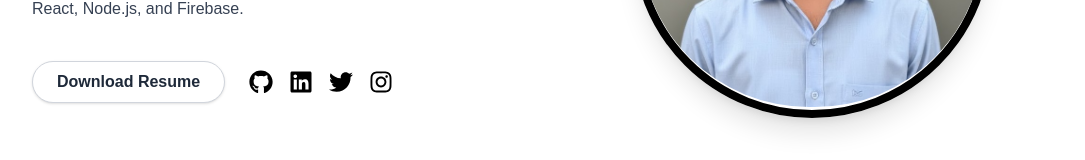
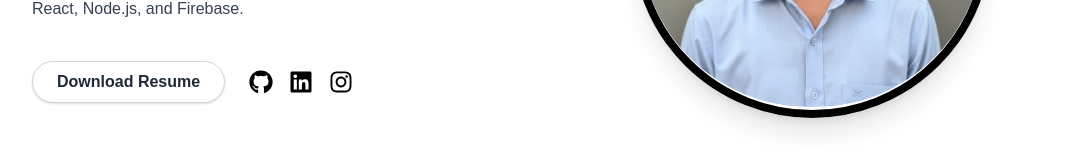
Before and after one commit to JagdishChoudhary04/Portfolio, a Next.js app: page / in a window 1280 px wide. Shown: the part 466-626 px from the top of the page, without its empty margins (96-1181 px from the left). Built offline with nearby package versions, Linux system fonts and the light colour scheme.

Commit message:
4.12 - Updated Hero & Experience Section

```diff
--- a/src/components/Hero.tsx
+++ b/src/components/Hero.tsx
@@ -1,5 +1,5 @@
 "use client";
-import { FaGithub, FaLinkedin, FaTwitter, FaInstagram } from "react-icons/fa";
+import { FaGithub, FaLinkedin, FaInstagram } from "react-icons/fa";
 import Image from "next/image";
 import { Typewriter } from "react-simple-typewriter";
 
@@ -39,7 +39,7 @@ export default function Hero() {
           {/* Desktop Buttons */}
           <div className="hidden md:flex items-center gap-6 pt-4">
             <a
-              href="https://drive.google.com/file/d/11lAXgy_ULuAiCMZFQmMPlB9dDEpZkKC8/view"
+              href="https://drive.google.com/file/d/1lDB77cX1pYK4DKMXf5ujdl66n99jEbCT/view?usp=sharing"
               target="_blank"
               rel="noopener noreferrer"
               className="bg-white text-gray-800 dark:bg-gray-800 dark:text-white border border-gray-300 dark:border-gray-600 px-6 py-2 rounded-full font-semibold shadow hover:bg-gray-100 dark:hover:bg-gray-700 transition"
@@ -50,7 +50,6 @@ export default function Hero() {
             <div className="flex gap-4">
               <a href="https://github.com/JagdishChoudhary04" target="_blank"><FaGithub size={24} /></a>
               <a href="https://www.linkedin.com/in/choudhary-jagdish" target="_blank"><FaLinkedin size={24} /></a>
-              <a href="https://x.com/Jagdish_Extc" target="_blank"><FaTwitter size={24} /></a>
               <a href="https://www.instagram.com/jagdishchoudhary9268/" target="_blank"><FaInstagram size={24} /></a>
             </div>
           </div>
```
